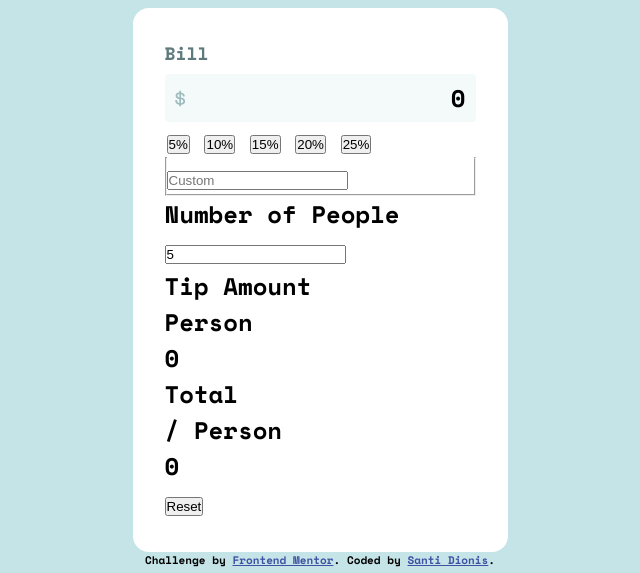
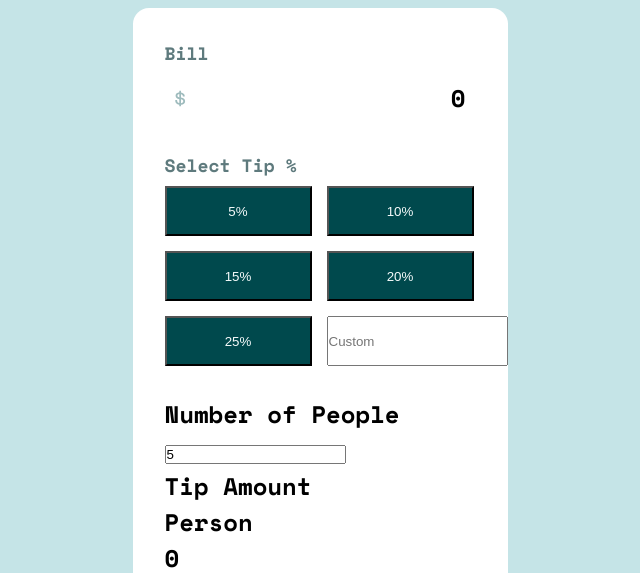
Before and after one commit to shencanet/Calculadora-propinas, a website: page index.html in a window 1280 px wide. Shown: the part 194-767 px from the top of the page, without its empty margins (320-960 px from the left). Drawn offline with nearby package versions, Linux system fonts and the light colour scheme.

Commit message:
ADD: sass

```diff
--- a/index.html
+++ b/index.html
@@ -42,13 +42,13 @@
           value="0"/>
 
         <fieldset class="btns">
-          <legend class="btns__legend" Select Tip %</legend>
+          <legend class="btns__legend"> Select Tip %</legend>
           <button class="btns__button btns__button--select">5%</button>
           <button class="btns__button">10%</button>
           <button class="btns__button">15%</button>
           <button class="btns__button">20%</button>
           <button class="btns__button">25%</button>
-        <input type="number" placeholder="Custom">
+          <input type="number" placeholder="Custom">
         </fieldset>
         <label for="people" class="inputs-section__people-label">Number of People</label>
         <input
--- a/sass/_mixins.scss
+++ b/sass/_mixins.scss
@@ -10,16 +10,16 @@
 @mixin input($icon){
     font-family: variables.$font;
     font-size: 1em;
-    border: 1px solid red;
+    text-align: right;
+    caret-color: variables.$Strong-cyan;
     border-radius: 4px;
-    text-align: right;
     padding-right: 10px;
     border: none;
-    caret-color: variables.$Strong-cyan;
     width: 100%;
+    height: 48px;
+    margin-bottom: 30px;
 
-    height: 48px;
-    background-color: variables.$Very-light-grayish-cyan;
+
     &:hover{
         cursor: pointer;
     }
--- a/sass/styles.scss
+++ b/sass/styles.scss
@@ -28,6 +28,25 @@
 }
 
 
+.btns{
+    border: none;
+    display: grid;
+    grid-template-columns: 1fr 1fr;
+    gap: 15px;
+    margin-bottom: 30px;
+    &__legend{
+        @include mixins.label;
+    }
+
+
+}
+.btns__button{
+    width: 147px;
+    height: 50px;
+    background-color: variables.$Very-dark-cyan;
+    color: variables.$Very-light-grayish-cyan;
+}
+
 .attribution{
     font-size: 11px;
     text-align: center;
```
Also changed, not shown: styles.css, 1 other file.
